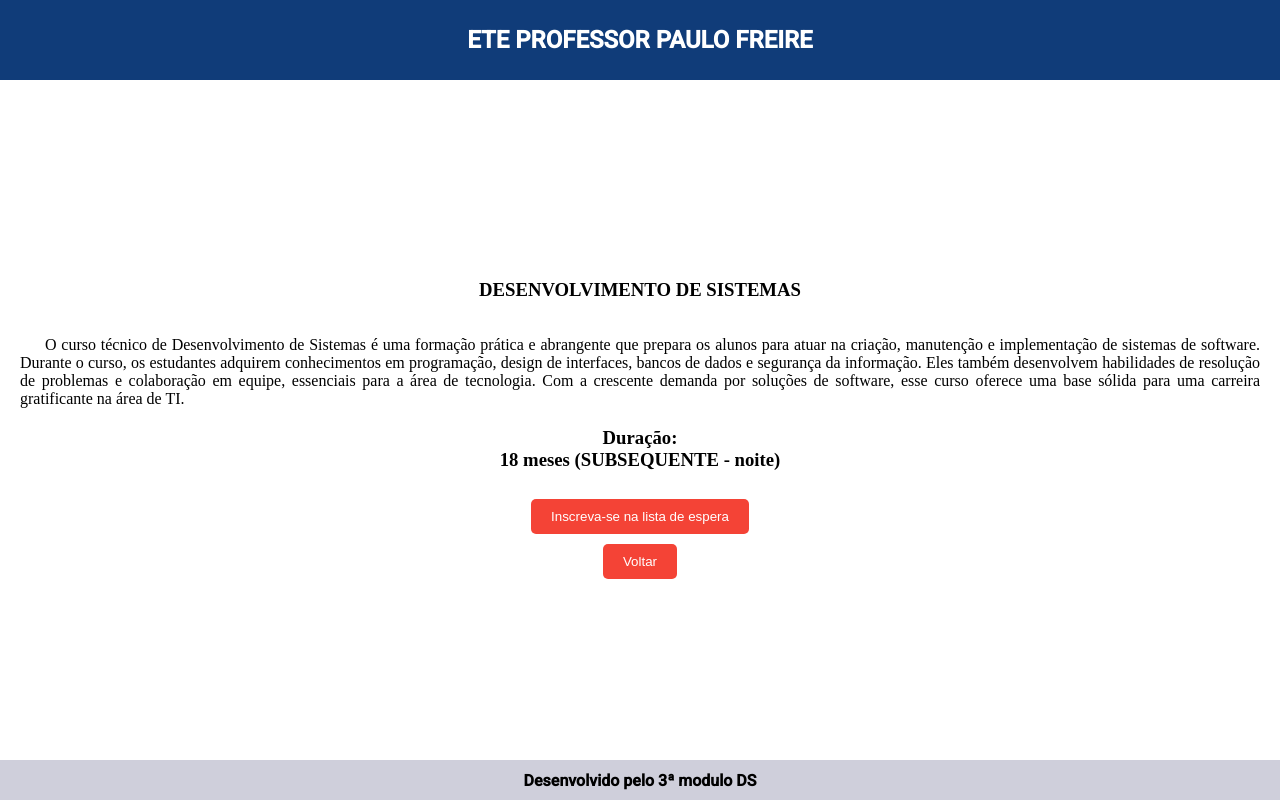
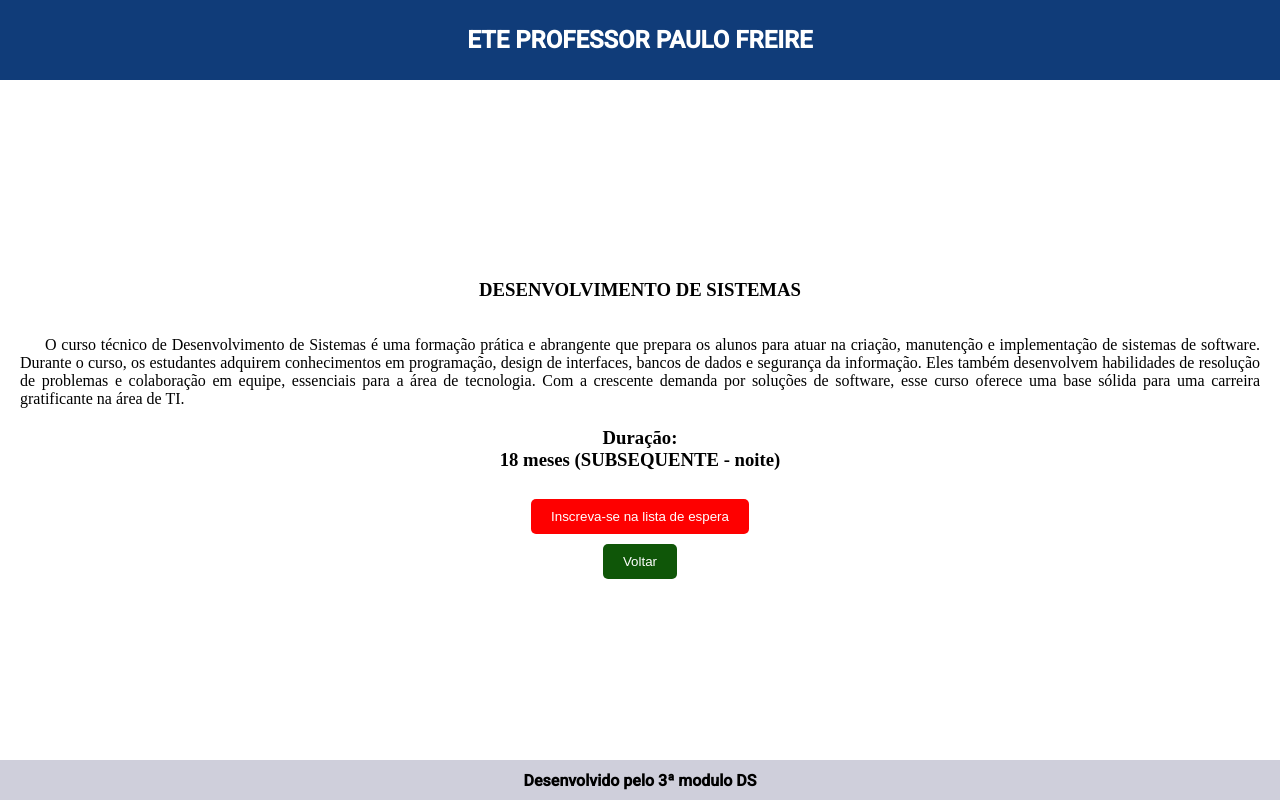
Before and after one commit to edinaldogomes/cursospaulofreire, a plain HTML site: page ds.html in a window 1280 px wide. Drawn offline with Linux system fonts and the light colour scheme.

Commit message:
Update stule.css

```diff
--- a/stule.css
+++ b/stule.css
@@ -74,7 +74,7 @@ body{
 }
 
 .botoes .botao {
-    background-color: #f44336;
+    background-color: #FE0000;
     color: white;
     border: none;
     padding: 10px 20px;
@@ -103,3 +103,7 @@ body{
 #box-redes{
     background-color: #FFFF01;
 }
+
+#voltar{
+    background-color: #0F5608;
+}
```
